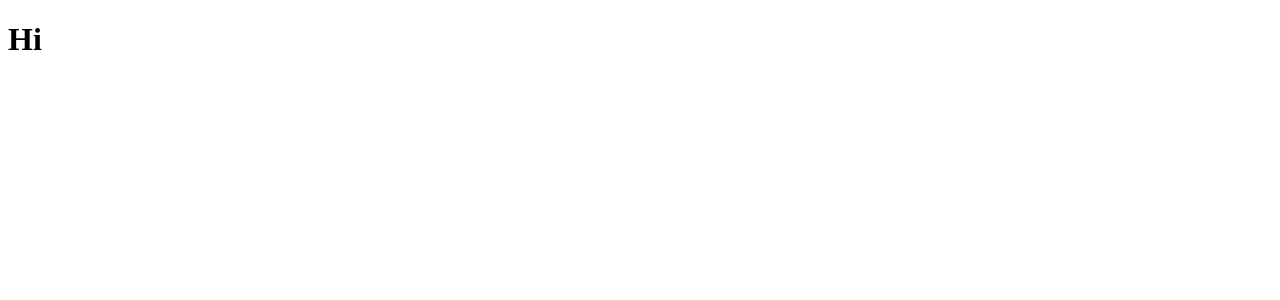
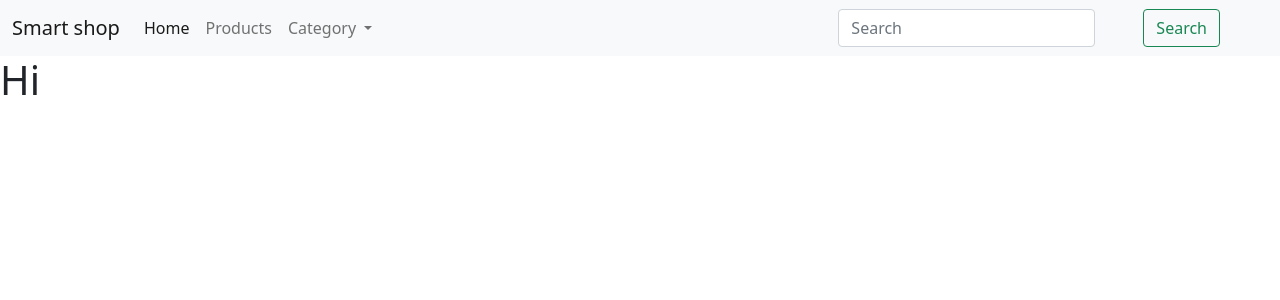
Before and after one commit to quvvatullayev/SmartShop, a Django app: page / in a window 1280 px wide. Before the commit the part shown is almost empty. Shown: the top 300 px of the page. Run offline with Django 4.2, Linux system fonts and the light colour scheme; tables that the repository leaves empty hold one stand-in row (values such as "Sample post").

Commit message:
creawte base heml

```diff
--- a/templates/base.html
+++ b/templates/base.html
@@ -3,9 +3,43 @@
 <head>
     <meta charset="UTF-8">
     <meta name="viewport" content="width=device-width, initial-scale=1.0">
+    <link href="https://cdn.jsdelivr.net/npm/bootstrap@5.0.2/dist/css/bootstrap.min.css" rel="stylesheet" integrity="sha384-EVSTQN3/azprG1Anm3QDgpJLIm9Nao0Yz1ztcQTwFspd3yD65VohhpuuCOmLASjC" crossorigin="anonymous">
+    <script src="https://cdn.jsdelivr.net/npm/bootstrap@5.0.2/dist/js/bootstrap.bundle.min.js" integrity="sha384-MrcW6ZMFYlzcLA8Nl+NtUVF0sA7MsXsP1UyJoMp4YLEuNSfAP+JcXn/tWtIaxVXM" crossorigin="anonymous"></script>
     <title>{% block title %} {% endblock %}</title>
 </head>
 <body>
+    <nav class="navbar navbar-expand-lg navbar-light bg-light">
+        <div class="container-fluid">
+          <a class="navbar-brand" href="#">Smart shop</a>
+          <button class="navbar-toggler" type="button" data-bs-toggle="collapse" data-bs-target="#navbarSupportedContent" aria-controls="navbarSupportedContent" aria-expanded="false" aria-label="Toggle navigation">
+            <span class="navbar-toggler-icon"></span>
+          </button>
+          <div class="collapse navbar-collapse" id="navbarSupportedContent">
+            <ul class="navbar-nav me-auto mb-2 mb-lg-0">
+              <li class="nav-item">
+                <a class="nav-link active" aria-current="page" href="#">Home</a>
+              </li>
+              <li class="nav-item">
+                <a class="nav-link" href="#">Products</a>
+              </li>
+              <li class="nav-item dropdown">
+                <a class="nav-link dropdown-toggle" href="#" id="navbarDropdown" role="button" data-bs-toggle="dropdown" aria-expanded="false">
+                  Category
+                </a>
+                <ul class="dropdown-menu" aria-labelledby="navbarDropdown">
+                    {% for i in category %}
+                        <li><a class="dropdown-item" href="#">{{ i.title }}</a></li>
+                    {% endfor %}
+                </ul>
+              </li>
+            </ul>
+            <form class="d-flex">
+              <input class="form-control me-5" type="search" placeholder="Search" aria-label="Search">
+              <button class="btn btn-outline-success me-5" type="submit">Search</button>
+            </form>
+          </div>
+        </div>
+      </nav>
     {% block content %}
 
     {% endblock %}
```
